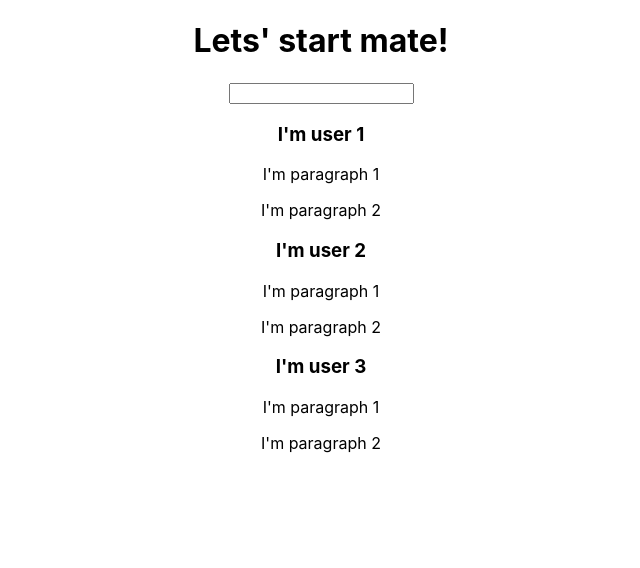
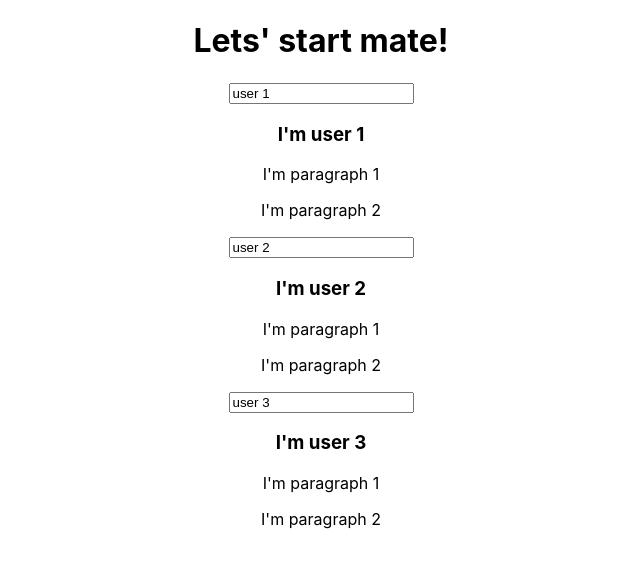
Before and after one commit to ElDav1d/react-complete-guide-base-syntax-exercise, a React (Create React App) app: page / in a window 1280 px wide. Shown: the top 568 px of the page, without its empty margins (319-959 px from the left). Built offline with nearby package versions, Linux system fonts and the light colour scheme.

Commit message:
Add individual two-way-binded inputs

```diff
--- a/src/App.js
+++ b/src/App.js
@@ -12,27 +12,37 @@ class App extends Component {
     ]
   };
 
-  userNameChangedHandler = () => {
-    this.setState({
-      userNames: [
-        { userName: 'user 1 HAS CHANGED' },
-        { userName: 'user 2 HAS CHANGED' },
-        { userName: 'user 3 HAS CHANGED' },
-      ]
-    })
+  userNameChangedHandler = (userIndex, event) => {
+    let newUserNames = [...this.state.userNames];
+    newUserNames[userIndex].userName = event.target.value
+    this.setState(this.state.userNames = newUserNames);
   };
 
   render () {
     return (
       <div className="App">
         <h1>Lets' start mate!</h1>
-        <UserInput changed={this.userNameChangedHandler} />
         <UserOutput
-          userName={this.state.userNames[0].userName}/>
+          userName={this.state.userNames[0].userName}>
+          <UserInput
+            changed={this.userNameChangedHandler.bind(this, 0)}
+            name= {this.state.userNames[0].userName}
+          />
+        </UserOutput>
         <UserOutput
-          userName={this.state.userNames[1].userName}/>
+          userName={this.state.userNames[1].userName}>
+          <UserInput
+            changed={this.userNameChangedHandler.bind(this, 1)}
+            name= {this.state.userNames[1].userName}
+          />
+        </UserOutput>
         <UserOutput
-          userName={this.state.userNames[2].userName}/>
+          userName={this.state.userNames[2].userName}>
+          <UserInput
+            changed={this.userNameChangedHandler.bind(this, 2)}
+            name= {this.state.userNames[2].userName}
+          />
+        </UserOutput>
       </div>
     );
   };
--- a/src/UserInput/UserInput.js
+++ b/src/UserInput/UserInput.js
@@ -3,7 +3,8 @@ const userInput = (props) => {
     <div>
       <input
         onChange={props.changed}
-        type="text"/>
+        type="text"
+        value={props.name}/>
     </div>
   )
 };
--- a/src/UserOutput/UserOutput.js
+++ b/src/UserOutput/UserOutput.js
@@ -1,6 +1,7 @@
 const userOutput = (props) => {
   return (
     <div>
+      <div>{props.children}</div>
       <h3>I'm {props.userName}</h3>
       <p>I'm paragraph 1</p>
       <p>I'm paragraph 2</p>
```
